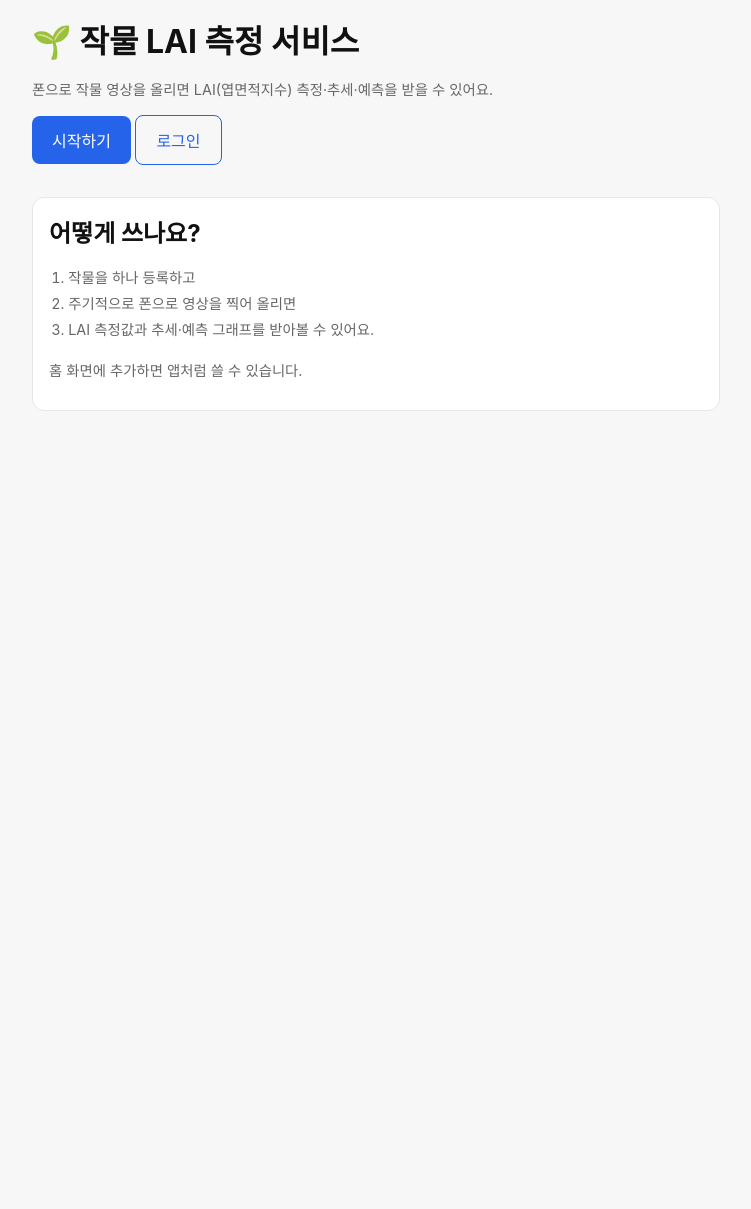
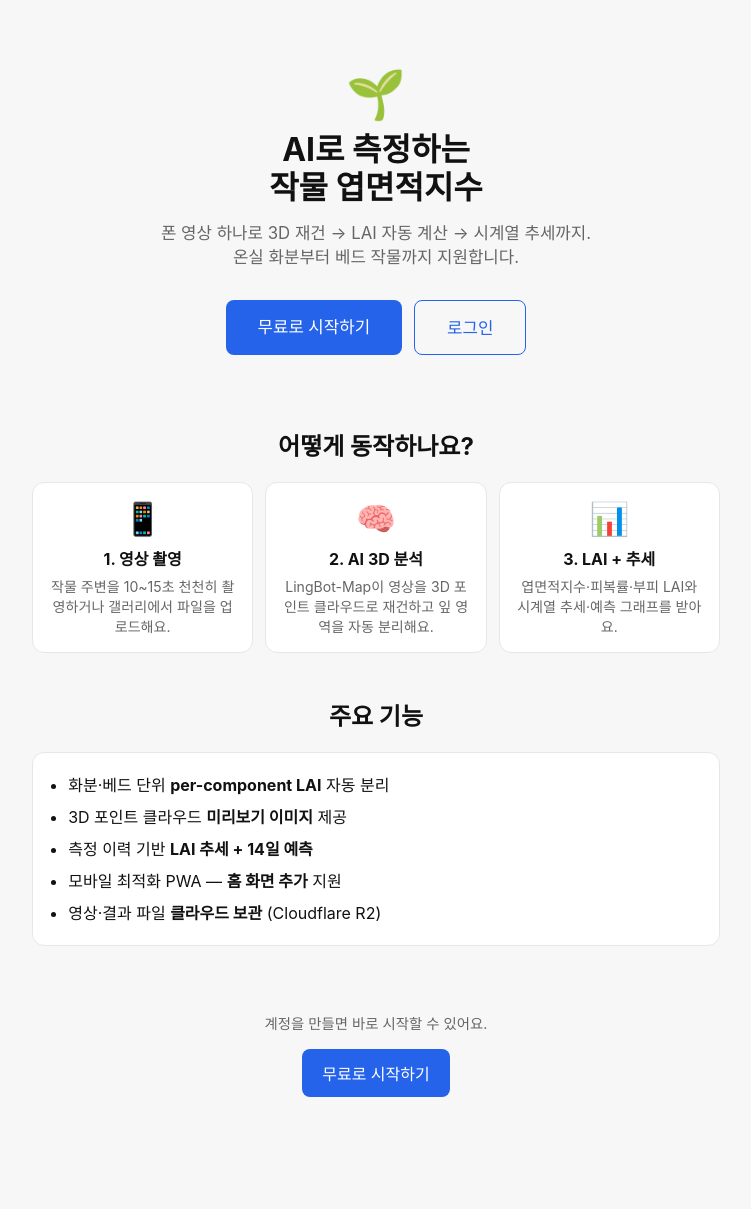
Before and after one commit to ironmanizawesome/lai-service, a Django app: page / in a window 1280 px wide. Shown: the part 81-1290 px from the top of the page, without its empty margins (264-1015 px from the left). Before the commit the page ends 492 px from the top, so only its background shows below. Run offline with Django 5.2, Linux system fonts and the light colour scheme; parts of the project's set-up code (start-up, migrations or seed data) failed here and were passed over.

Commit message:
feat(ui): custom login/signup/reset pages + landing page with service intro

```diff
--- a/templates/core/home.html
+++ b/templates/core/home.html
@@ -1,25 +1,76 @@
 {% extends "base.html" %}
-{% block title %}LAI Service — 작물 LAI 분석{% endblock %}
+{% block title %}LAI Service — AI 작물 엽면적지수 분석{% endblock %}
 {% block content %}
-<h1>🌱 작물 LAI 측정 서비스</h1>
-<p class="muted">폰으로 작물 영상을 올리면 LAI(엽면적지수) 측정·추세·예측을 받을 수 있어요.</p>
 
 {% if user.is_authenticated %}
-  <p><a class="btn" href="{% url 'projects:dashboard' %}">내 작물 보기</a></p>
+  {# 로그인 상태면 대시보드 바로 안내 #}
+  <div style="text-align:center; padding: 3rem 1rem;">
+    <p style="font-size:1.1rem;">반갑습니다, <strong>{{ user.display_name|default:user.email }}</strong>님</p>
+    <a class="btn" href="{% url 'projects:dashboard' %}" style="font-size:1.1rem; padding:1rem 2rem;">내 작물 보기</a>
+  </div>
+
 {% else %}
-  <p>
-    <a class="btn" href="{% url 'account_signup' %}">시작하기</a>
-    <a class="btn btn-secondary" href="{% url 'account_login' %}">로그인</a>
-  </p>
+  {# ── Hero ────────────────────────────────────────────────────────── #}
+  <section style="text-align:center; padding: 3rem 1rem 2rem;">
+    <div style="font-size:3rem; margin-bottom:0.5rem;">🌱</div>
+    <h1 style="font-size:2rem; margin:0 0 0.75rem; line-height:1.2;">
+      AI로 측정하는<br>작물 엽면적지수
+    </h1>
+    <p class="muted" style="font-size:1.05rem; max-width:480px; margin:0 auto 2rem;">
+      폰 영상 하나로 3D 재건 → LAI 자동 계산 → 시계열 추세까지.<br>
+      온실 화분부터 베드 작물까지 지원합니다.
+    </p>
+    <div style="display:flex; gap:0.75rem; justify-content:center; flex-wrap:wrap;">
+      <a class="btn" href="{% url 'account_signup' %}" style="font-size:1.05rem; padding:0.9rem 2rem;">
+        무료로 시작하기
+      </a>
+      <a class="btn btn-secondary" href="{% url 'account_login' %}" style="font-size:1.05rem; padding:0.9rem 2rem;">
+        로그인
+      </a>
+    </div>
+  </section>
+
+  {# ── How it works ────────────────────────────────────────────────── #}
+  <section style="margin-top:2.5rem;">
+    <h2 style="text-align:center; margin-bottom:1.25rem;">어떻게 동작하나요?</h2>
+    <div style="display:grid; grid-template-columns:repeat(auto-fit,minmax(180px,1fr)); gap:0.75rem;">
+      <div class="card" style="text-align:center;">
+        <div style="font-size:2rem; margin-bottom:0.5rem;">📱</div>
+        <h3 style="margin:0 0 0.4rem; font-size:1rem;">1. 영상 촬영</h3>
+        <p class="muted" style="margin:0; font-size:0.88rem;">작물 주변을 10~15초 천천히 촬영하거나 갤러리에서 파일을 업로드해요.</p>
+      </div>
+      <div class="card" style="text-align:center;">
+        <div style="font-size:2rem; margin-bottom:0.5rem;">🧠</div>
+        <h3 style="margin:0 0 0.4rem; font-size:1rem;">2. AI 3D 분석</h3>
+        <p class="muted" style="margin:0; font-size:0.88rem;">LingBot-Map이 영상을 3D 포인트 클라우드로 재건하고 잎 영역을 자동 분리해요.</p>
+      </div>
+      <div class="card" style="text-align:center;">
+        <div style="font-size:2rem; margin-bottom:0.5rem;">📊</div>
+        <h3 style="margin:0 0 0.4rem; font-size:1rem;">3. LAI + 추세</h3>
+        <p class="muted" style="margin:0; font-size:0.88rem;">엽면적지수·피복률·부피 LAI와 시계열 추세·예측 그래프를 받아요.</p>
+      </div>
+    </div>
+  </section>
+
+  {# ── Features ────────────────────────────────────────────────────── #}
+  <section style="margin-top:2rem;">
+    <h2 style="text-align:center; margin-bottom:1.25rem;">주요 기능</h2>
+    <div class="card">
+      <ul style="margin:0; padding-left:1.2rem; line-height:2;">
+        <li>화분·베드 단위 <strong>per-component LAI</strong> 자동 분리</li>
+        <li>3D 포인트 클라우드 <strong>미리보기 이미지</strong> 제공</li>
+        <li>측정 이력 기반 <strong>LAI 추세 + 14일 예측</strong></li>
+        <li>모바일 최적화 PWA — <strong>홈 화면 추가</strong> 지원</li>
+        <li>영상·결과 파일 <strong>클라우드 보관</strong> (Cloudflare R2)</li>
+      </ul>
+    </div>
+  </section>
+
+  {# ── Footer CTA ──────────────────────────────────────────────────── #}
+  <section style="text-align:center; padding:2.5rem 1rem 1rem;">
+    <p class="muted" style="margin-bottom:1rem;">계정을 만들면 바로 시작할 수 있어요.</p>
+    <a class="btn" href="{% url 'account_signup' %}">무료로 시작하기</a>
+  </section>
+
 {% endif %}
-
-<div class="card" style="margin-top: 2rem;">
-  <h2>어떻게 쓰나요?</h2>
-  <ol class="muted" style="line-height:1.8;padding-left:1.2rem;">
-    <li>작물을 하나 등록하고</li>
-    <li>주기적으로 폰으로 영상을 찍어 올리면</li>
-    <li>LAI 측정값과 추세·예측 그래프를 받아볼 수 있어요.</li>
-  </ol>
-  <p class="muted" style="margin-top:1rem;">홈 화면에 추가하면 앱처럼 쓸 수 있습니다.</p>
-</div>
 {% endblock %}
```
Also changed, not shown: templates/account/login.html (added, +49 -0 lines), templates/account/password_reset.html (added, +32 -0 lines), templates/account/signup.html (added, +52 -0 lines).
